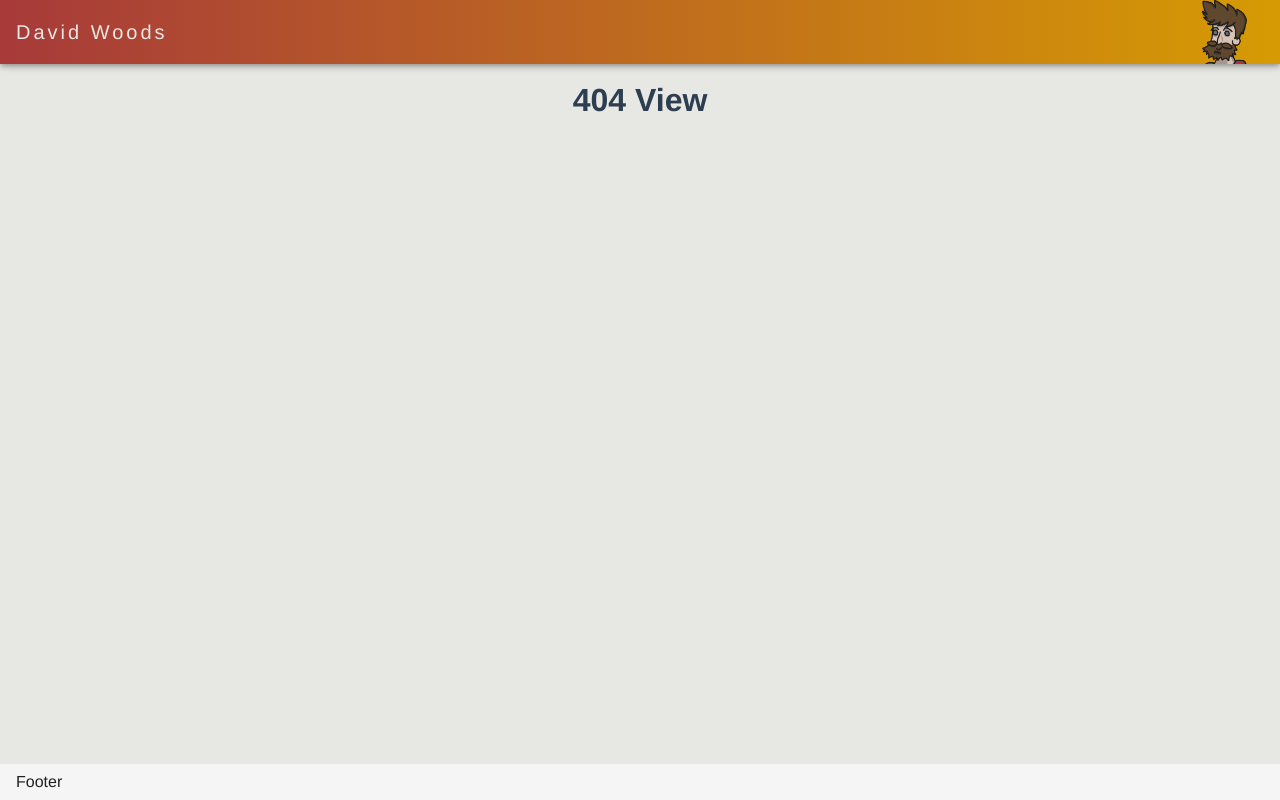
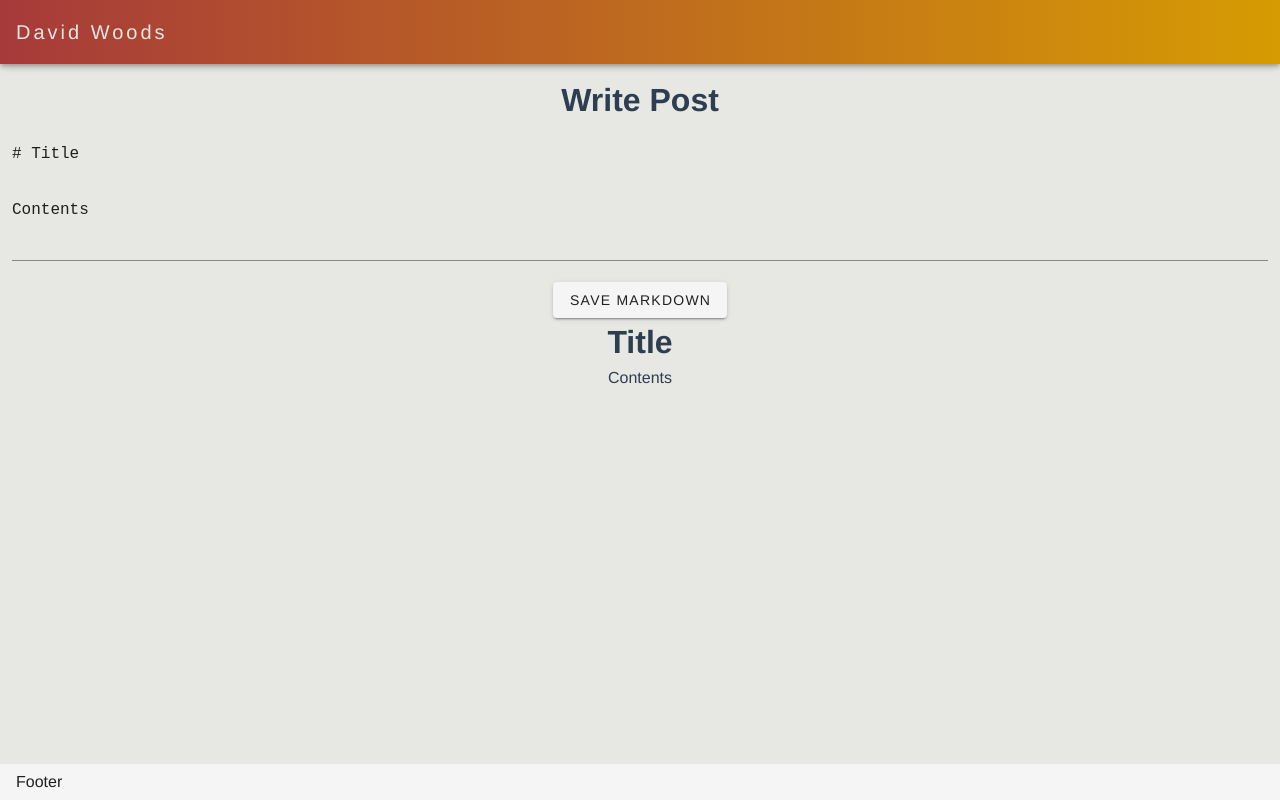
Before and after one commit to dave-woods/dwoods.xyz, a Vue app: page /write in a window 1280 px wide. Before the commit this address had no page. Built offline with nearby package versions, Linux system fonts and the light colour scheme; the HTML template or start-up script is replaced by a standard one.

Commit message:
Added very basic blogging functionality

```diff
--- a/package.json
+++ b/package.json
@@ -9,6 +9,7 @@
   },
   "dependencies": {
     "core-js": "^3.6.5",
+    "marked": "^1.1.1",
     "vue": "^2.6.11",
     "vue-router": "^3.3.3",
     "vuetify": "^2.3.0",
@@ -25,6 +26,7 @@
     "eslint": "^6.7.2",
     "eslint-plugin-vue": "^6.2.2",
     "node-sass": "^4.14.1",
+    "raw-loader": "^4.0.1",
     "sass": "^1.26.8",
     "sass-loader": "^8.0.2",
     "vue-cli-plugin-vuetify": "^2.0.5",
--- /dev/null
+++ b/src/assets/meta/posts.json
@@ -0,0 +1,4 @@
+[
+    "test",
+    "another-one"
+]
--- /dev/null
+++ b/src/components/BlogPost.vue
@@ -0,0 +1,34 @@
+<template>
+    <div v-html="computedMarkdown"></div>
+</template>
+
+<script>
+import marked from 'marked'
+export default {
+    props: ['postId'],
+    data() {
+        return {
+            contents: 'Loading post'
+        }
+    },
+    computed: {
+        computedMarkdown() {
+            return marked(this.contents)
+        }
+    },
+    methods: {
+        loadPost() {
+            import(`raw-loader!@/assets/posts/${this.postId}.md`)
+            .then(m => {
+                this.contents = marked(m.default)
+            })
+            .catch (() => {
+                this.contents = 'Error: post not found'
+            })
+        }
+    },
+    created() {
+        this.loadPost()
+    }
+}
+</script>
--- a/src/router/index.js
+++ b/src/router/index.js
@@ -6,6 +6,7 @@ import Music from '@/views/Music.vue'
 import Research from '@/views/Research.vue'
 import Trampolining from '@/views/Trampolining.vue'
 import Visual from '@/views/Visual.vue'
+import Blog from '@/views/Blog.vue'
 
 Vue.use(VueRouter)
 
@@ -41,6 +42,16 @@ const routes = [
     component: Visual
   },
   {
+    path: '/write',
+    name: 'write',
+    component: Blog
+  },
+  {
+    path: '/read/:post',
+    name: 'read',
+    component: Blog
+  },
+  {
     path: '*',
     name: '404',
     component: () => import('@/views/404.vue')
--- /dev/null
+++ b/src/views/Blog.vue
@@ -0,0 +1,54 @@
+<template>
+    <div v-if="$route.params.post">
+        <blog-post :postId="$route.params.post"></blog-post>
+    </div>
+    <div v-else>
+        <h1>Write Post</h1>
+
+        <v-textarea class="monospace" auto-grow placeholder="Write your markdown here" v-model="contents"></v-textarea>
+        <v-btn @click="downloadMarkdown">Save Markdown</v-btn>
+        <div v-html="computedMarkdown"></div>
+    </div>
+</template>
+
+<style scoped>
+.monospace {
+    font-family: monospace;
+}
+</style>
+
+<script>
+import marked from 'marked'
+import BlogPost from '@/components/BlogPost'
+export default {
+    components: {
+        'blog-post': BlogPost
+    },
+    data() {
+        return {
+            contents: '# Title\n\nContents'
+        }
+    },
+    computed: {
+        computedMarkdown() {
+            return marked(this.contents)
+        }
+    },
+    methods: {
+        downloadMarkdown() {
+            const file = new Blob([this.contents], {type: 'text/plain'})
+            const a = document.createElement('a')
+            const url = URL.createObjectURL(file)
+            a.href = url
+            a.download = 'blog-post.md'
+            a.style.display = 'none'
+            document.body.appendChild(a)
+            a.click()
+            setTimeout(function() {
+                document.body.removeChild(a)
+                window.URL.revokeObjectURL(url)
+            }, 0)
+        }
+    }
+}
+</script>
```
Also changed, not shown: src/assets/posts/another-one.md (added, +7 -0 lines), src/assets/posts/test.md (added, +3 -0 lines), 1 other file (tests, documents, lock files or other folders).
